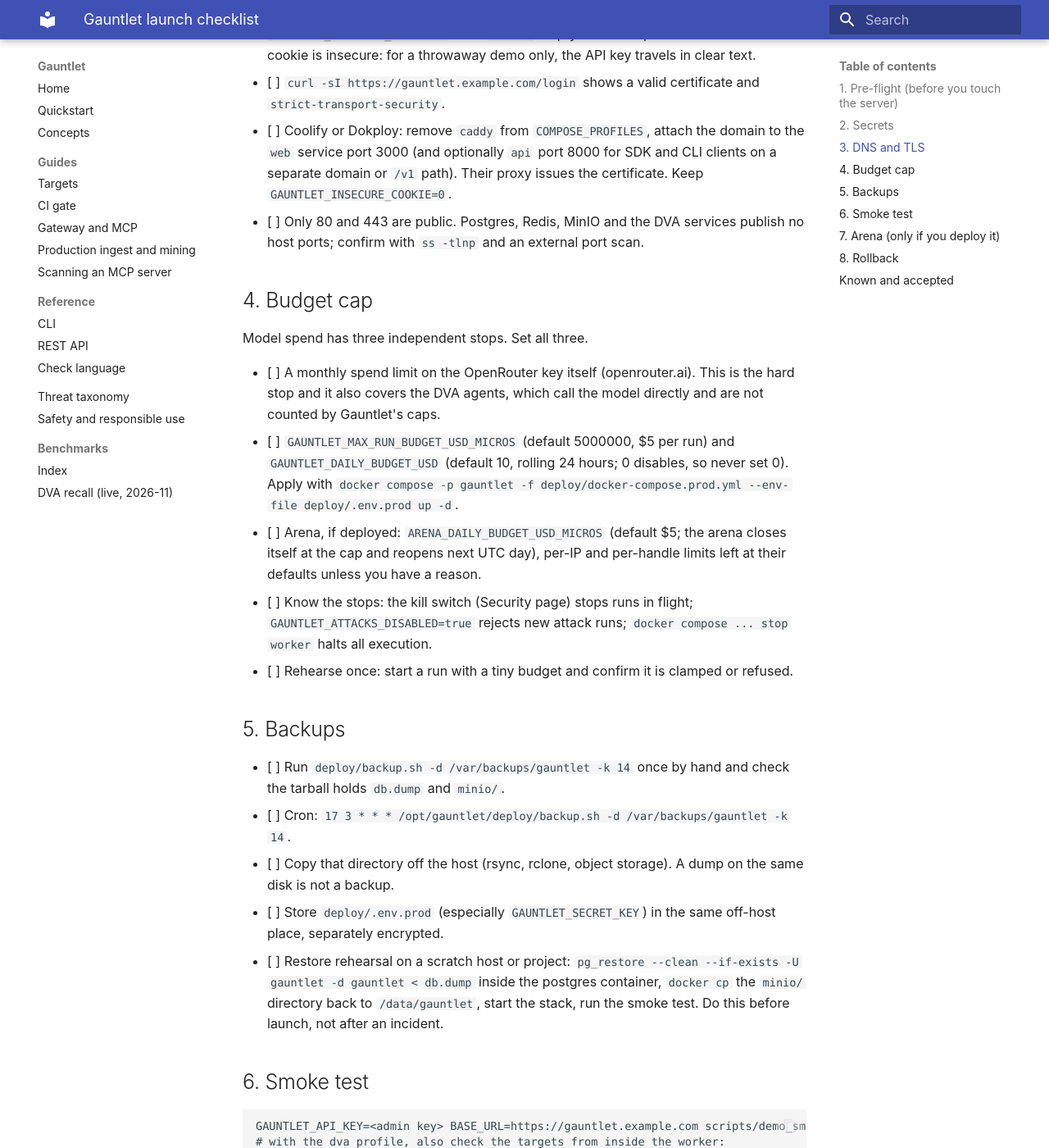
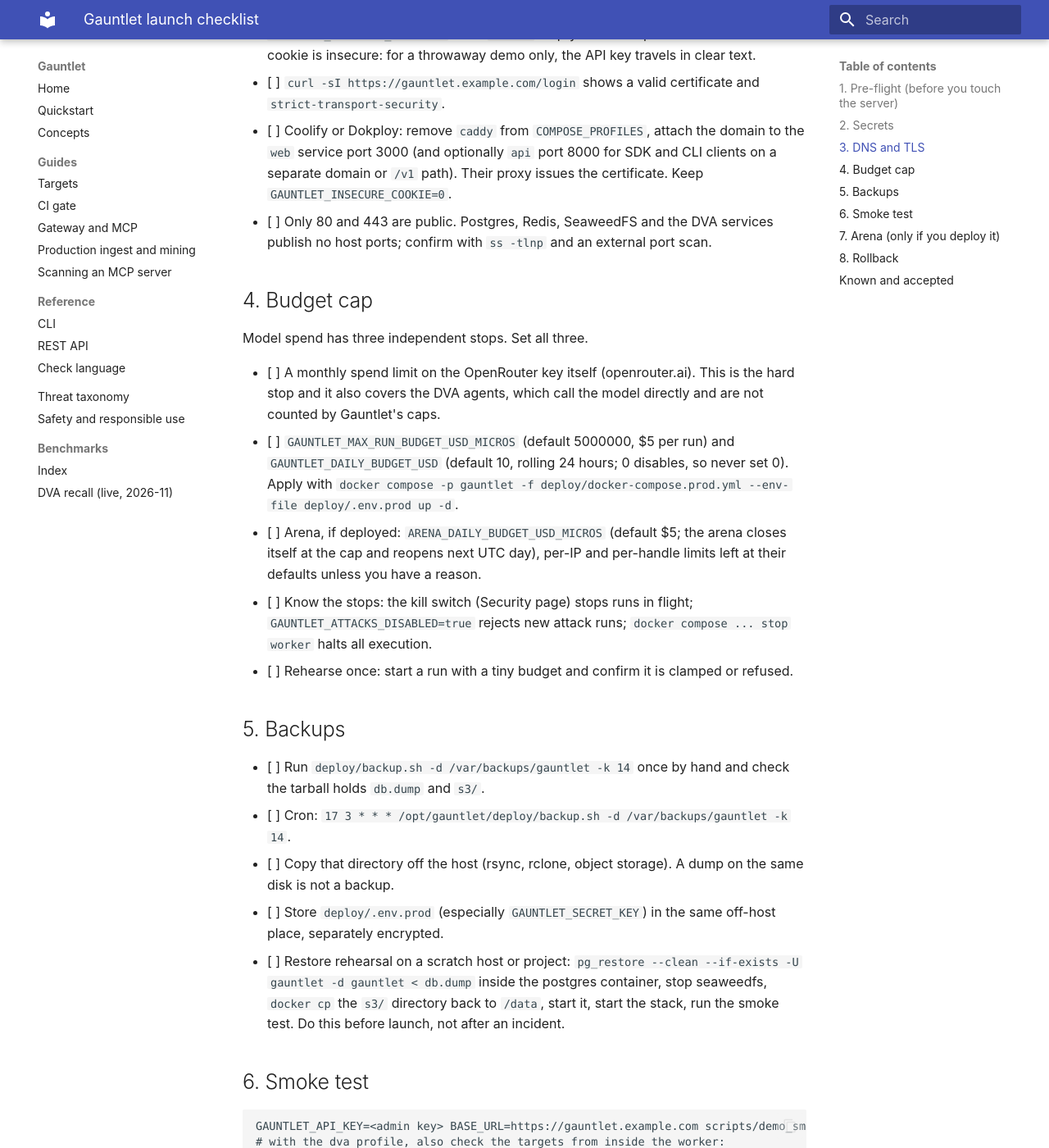
Before and after one commit to wittyparth/gauntlet, an MkDocs documentation site: the page built from docs/deploy/LAUNCH_CHECKLIST.md, in a window 1280 px wide and 1400 px high, scrolled down 1940 px. Shown: the whole window at 82% size. Built offline with MkDocs 1.6.1 and Material for MkDocs 9.7.7, drawn with Linux system fonts in a browser that asks for light colours; some of the changed text lies outside the part shown.

Commit message:
fix(deploy): replace archived MinIO with SeaweedFS (Apache-2.0, multi-arch)
Co-Authored-By: Claude Opus 5.5 <noreply@anthropic.com>

```diff
--- a/docs/deploy/LAUNCH_CHECKLIST.md
+++ b/docs/deploy/LAUNCH_CHECKLIST.md
@@ -20,7 +20,7 @@ Files used: `deploy/docker-compose.prod.yml`, `deploy/Caddyfile`, `deploy/bootst
 
 `bootstrap.sh` creates `deploy/.env.prod` (mode 600) from `deploy/.env.prod.example` and fills only empty values, so re-running never rotates a secret.
 
-- [ ] `POSTGRES_PASSWORD`, `MINIO_ROOT_USER`, `MINIO_ROOT_PASSWORD`: generated, never left at `change-me`.
+- [ ] `POSTGRES_PASSWORD`, `MINIO_ROOT_USER`, `MINIO_ROOT_PASSWORD` (names kept; they are the S3 key pair for SeaweedFS): generated, never left at `change-me`.
 - [ ] `GAUNTLET_SECRET_KEY` (Fernet key): generated. Back it up with the database; losing it makes stored secrets (alert webhooks, target keys) unreadable.
 - [ ] `GAUNTLET_ADMIN_API_KEY`: `gk_` plus at least 20 characters (the bootstrap refuses shorter). Printed once; put it in a password manager.
 - [ ] `OPENROUTER_API_KEY`: only if you want live model calls. Exported in the shell when running `sudo -E ./deploy/bootstrap.sh`, never on the command line, never committed.
@@ -35,7 +35,7 @@ Files used: `deploy/docker-compose.prod.yml`, `deploy/Caddyfile`, `deploy/bootst
 - [ ] `./deploy/bootstrap.sh --domain gauntlet.example.com` sets `DOMAIN` and `GAUNTLET_INSECURE_COOKIE=0`. With `DOMAIN` empty the site is plain HTTP and the cookie is insecure: for a throwaway demo only, the API key travels in clear text.
 - [ ] `curl -sI https://gauntlet.example.com/login` shows a valid certificate and `strict-transport-security`.
 - [ ] Coolify or Dokploy: remove `caddy` from `COMPOSE_PROFILES`, attach the domain to the `web` service port 3000 (and optionally `api` port 8000 for SDK and CLI clients on a separate domain or `/v1` path). Their proxy issues the certificate. Keep `GAUNTLET_INSECURE_COOKIE=0`.
-- [ ] Only 80 and 443 are public. Postgres, Redis, MinIO and the DVA services publish no host ports; confirm with `ss -tlnp` and an external port scan.
+- [ ] Only 80 and 443 are public. Postgres, Redis, SeaweedFS and the DVA services publish no host ports; confirm with `ss -tlnp` and an external port scan.
 
 ## 4. Budget cap
 
@@ -49,11 +49,11 @@ Model spend has three independent stops. Set all three.
 
 ## 5. Backups
 
-- [ ] Run `deploy/backup.sh -d /var/backups/gauntlet -k 14` once by hand and check the tarball holds `db.dump` and `minio/`.
+- [ ] Run `deploy/backup.sh -d /var/backups/gauntlet -k 14` once by hand and check the tarball holds `db.dump` and `s3/`.
 - [ ] Cron: `17 3 * * * /opt/gauntlet/deploy/backup.sh -d /var/backups/gauntlet -k 14`.
 - [ ] Copy that directory off the host (rsync, rclone, object storage). A dump on the same disk is not a backup.
 - [ ] Store `deploy/.env.prod` (especially `GAUNTLET_SECRET_KEY`) in the same off-host place, separately encrypted.
-- [ ] Restore rehearsal on a scratch host or project: `pg_restore --clean --if-exists -U gauntlet -d gauntlet < db.dump` inside the postgres container, `docker cp` the `minio/` directory back to `/data/gauntlet`, start the stack, run the smoke test. Do this before launch, not after an incident.
+- [ ] Restore rehearsal on a scratch host or project: `pg_restore --clean --if-exists -U gauntlet -d gauntlet < db.dump` inside the postgres container, stop seaweedfs, `docker cp` the `s3/` directory back to `/data`, start it, start the stack, run the smoke test. Do this before launch, not after an incident.
 
 ## 6. Smoke test
 
```
Also changed, not shown: README.md (+1 -1 lines), deploy/README.md (+15 -5 lines), infra/README.md (+2 -2 lines), 13 other files.
